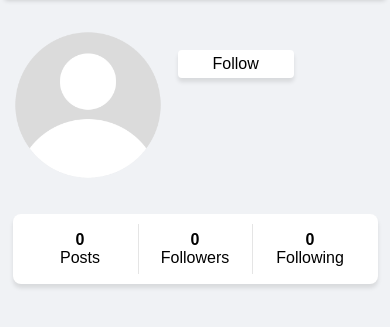
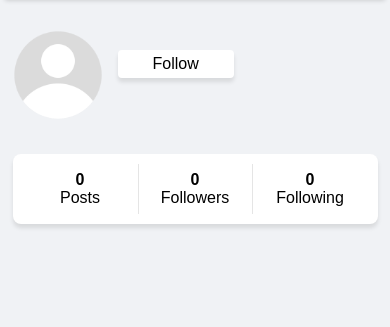
Before and after one commit to islamhamdaoui/Socialmedia-website-PHP-PDO, a PHP site: the page made by info.php in a window 390 px wide. Shown: the part 50-377 px from the top of the page. Run offline with PHP 8.4, Linux system fonts and the light colour scheme; a user stored in the database is signed in; data comes from the database, SQL or seed files in the repository.

Commit message:
improved some design

```diff
--- a/info.php
+++ b/info.php
@@ -441,6 +441,27 @@ margin: 0;
            -webkit-user-drag: none;
 
         }
+
+        @media (max-width: 768px) {
+
+.userpdp img {
+width: 90px;
+height: 90px;
+}
+
+.userinfo h3 {
+font-size: 1.6rem;
+
+}
+
+
+.userinfo span {
+font-size: 14px;
+
+
+
+}
+        }
     </style>
 
 
--- a/profile.php
+++ b/profile.php
@@ -587,13 +587,13 @@ margin: 0;
 
 
     .userinfo h3 {
-font-size: 1.7rem;
+font-size: 1.6rem;
 
 }
 
 
 .userinfo span {
-font-size: 15px;
+font-size: 14px;
 
 
 
```
